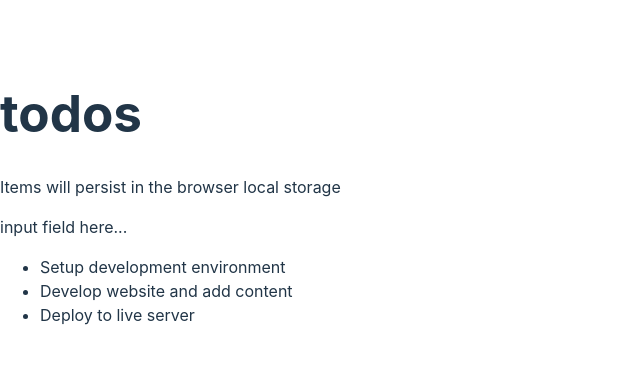
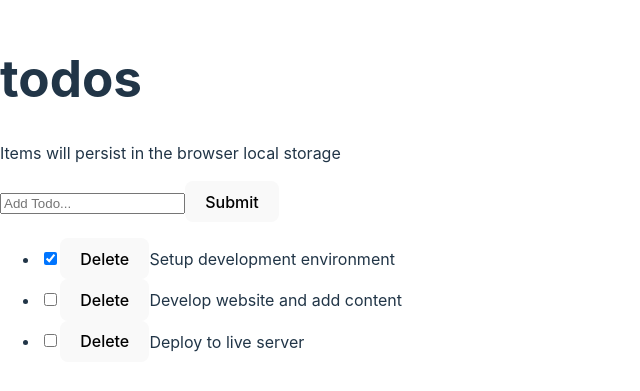
Before and after one commit to MSmaniotto/React_TodoApp, a React (Vite) app: page / in a window 1280 px wide. Shown: the part 203-594 px from the top of the page, without its empty margins (0-640 px from the left). Built offline with nearby package versions, Linux system fonts and the light colour scheme.

Commit message:
add todo insertion, selection and deletion

```diff
--- a/package.json
+++ b/package.json
@@ -10,9 +10,11 @@
     "preview": "vite preview"
   },
   "dependencies": {
+    "@types/uuid": "^10.0.0",
     "eslint-import-resolver-alias": "^1.1.2",
     "react": "^18.3.1",
-    "react-dom": "^18.3.1"
+    "react-dom": "^18.3.1",
+    "uuid": "^10.0.0"
   },
   "devDependencies": {
     "@rollup/plugin-alias": "^5.1.0",
--- a/src/components/InputTodo.tsx
+++ b/src/components/InputTodo.tsx
@@ -1,4 +1,36 @@
-const InputTodo = () => {
-    return <div>input field here...</div>;
+import { BaseSyntheticEvent, useState } from "react";
+const InputTodo = (props: any) => {
+  const { addTodoItem } = props;
+  const [title, setTitle] = useState("");
+
+  const handleChange = (e: BaseSyntheticEvent) => {
+    setTitle(e?.target?.value);
   };
-  export default InputTodo;
+  const [message, setMessage] = useState("");
+  const handleSubmit = (e: BaseSyntheticEvent) => {
+    e.preventDefault();
+    if (title.trim()) {
+      addTodoItem(title);
+      setTitle("");
+      setMessage("");
+    } else {
+      setMessage("Please add item.");
+    }
+  };
+
+  return (
+    <>
+      <form onSubmit={handleSubmit}>
+        <input
+          type="text"
+          placeholder="Add Todo..."
+          value={title}
+          onChange={handleChange}
+        />
+        <button>Submit</button>
+      </form>
+      <span>{message}</span>
+    </>
+  );
+};
+export default InputTodo;
--- a/src/components/TodoItem.tsx
+++ b/src/components/TodoItem.tsx
@@ -1,5 +1,18 @@
-const TodoItem = ({ itemProp }) =>{
-    return (<li>{itemProp.title}</li>);
+const TodoItem = ( props:any ) =>{
+    const {itemProp, handleChange, delTodo}= props;
+
+    return (
+        <li>
+            <input
+                key={itemProp?.key}
+                type="checkbox"
+                checked={itemProp?.completed}
+                onChange={() => handleChange(itemProp?.id)}
+            />
+            <button onClick={() => delTodo(itemProp?.id)}>Delete</button>
+            {itemProp?.title}
+        </li>
+    );
 };
 
 export default TodoItem;
--- a/src/components/TodosList.tsx
+++ b/src/components/TodosList.tsx
@@ -1,10 +1,16 @@
 import TodoItem from "@/components/TodoItem"
-const TodosList = (props) => {
-    const { todosProps } = props;
+import { todo } from "./classes/todo";
+const TodosList = (props:any) => {
+    const { todosProps, handleChange, delTodo } = props;
     return (
       <ul>
-        {todosProps.map((todo) => (
-            <TodoItem key={todo.id} itemProp={todo} />
+        {todosProps.map((todo:todo) => (
+            <TodoItem
+              key={todo?.id}
+              itemProp={todo}
+              handleChange={handleChange }
+              delTodo={delTodo}
+            />
         ))}
       </ul>
     );
--- a/src/components/TodosLogic.tsx
+++ b/src/components/TodosLogic.tsx
@@ -1,28 +1,68 @@
 import InputTodo from "@/components/InputTodo";
 import TodosList from "./TodosList";
+import { useState } from "react";
+import { todo } from "./classes/todo";
+import { v4 as uuidv4 } from "uuid";
+
 const TodosLogic = () => {
-  const todos = [
+  const [todos, setTodos] = useState([
     {
-      id: 1,
-      title: 'Setup development environment',
+      id: "1a",
+      title: "Setup development environment",
       completed: true,
     },
     {
-      id: 2,
-      title: 'Develop website and add content',
+      id: "2b",
+      title: "Develop website and add content",
       completed: false,
     },
     {
-      id: 3,
-      title: 'Deploy to live server',
+      id: "3c",
+      title: "Deploy to live server",
       completed: false,
     },
-  ];
-    return (
-      <div>
-        <InputTodo />
-        <TodosList todosProps={todos} />
-      </div>
-    )
-  }
-  export default TodosLogic;
+  ]);
+
+  const handleChange = (id: string) => {
+    console.log("clicked", id);
+
+    setTodos((prevState: todo[]) =>
+      prevState?.map((todo: todo) => {
+        if (todo?.id === id) {
+          return {
+            ...todo,
+            completed: !todo?.completed,
+          };
+        }
+        return todo;
+      })
+    );
+  };
+
+  const delTodo = (id:string) => {
+
+    setTodos([
+      ...todos.filter((todo:todo) => {
+        return todo.id !== id;
+      }),
+    ]);
+  };
+
+  const addTodoItem = (title:string) => {
+    const newTodo = {
+      id: uuidv4(),
+      title: title,
+      completed: false,
+    };
+    setTodos([...todos, newTodo]);
+  };
+
+
+  return (
+    <div>
+      <InputTodo addTodoItem={addTodoItem} />
+      <TodosList todosProps={todos} handleChange={handleChange} delTodo={delTodo}/>
+    </div>
+  );
+};
+export default TodosLogic;
--- /dev/null
+++ b/src/components/classes/todo.ts
@@ -0,0 +1,11 @@
+import { v4 as uuidv4 } from "uuid";
+export class todo {
+    constructor(id:string="", title:string="", completed:boolean) {
+        this.id=id;
+        this.title=title;
+        this.completed=completed;
+    }
+    public id: string=uuidv4();
+    public title: string="";
+    public completed: boolean=false;
+}
```
Also changed, not shown: src/UseOnClickOutside.ts (added, +15 -0 lines), 1 other file (tests, documents, lock files or other folders).
